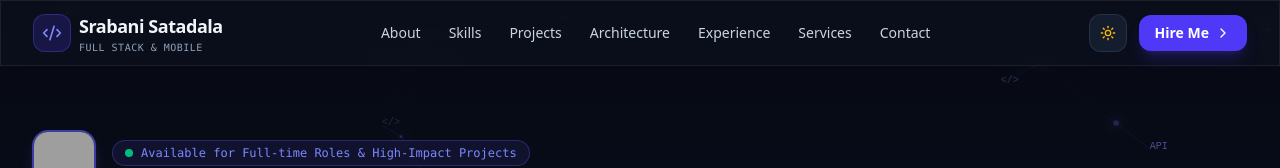
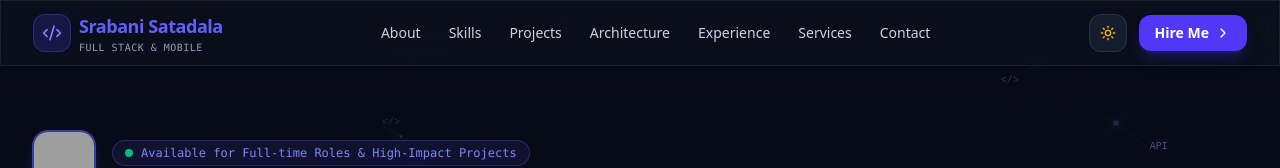
Before and after one commit to Srabani0306/srabani-portfolio, a React (Vite) app: page / in a window 1280 px wide. Shown: the top 168 px of the page. Built offline with nearby package versions, Linux system fonts and the light colour scheme; grey boxes are pictures that could not be loaded.

Commit message:
committed

```diff
--- a/src/components/Navbar.jsx
+++ b/src/components/Navbar.jsx
@@ -27,7 +27,7 @@
               <Code2 className="w-5 h-5 text-indigo-400 group-hover:scale-110 transition-transform" />
             </div>
             <div className="flex flex-col">
-              <span className="text-indigo-500 font-bold text-lg tracking-tight text-slate-100 group-hover:text-indigo-400 transition-colors">
+              <span className="text-indigo-500 font-bold text-lg tracking-tight group-hover:text-indigo-400 transition-colors">
                 Srabani Satadala
                 {/* <span className="text-indigo-500">.dev</span> */}
               </span>
```
